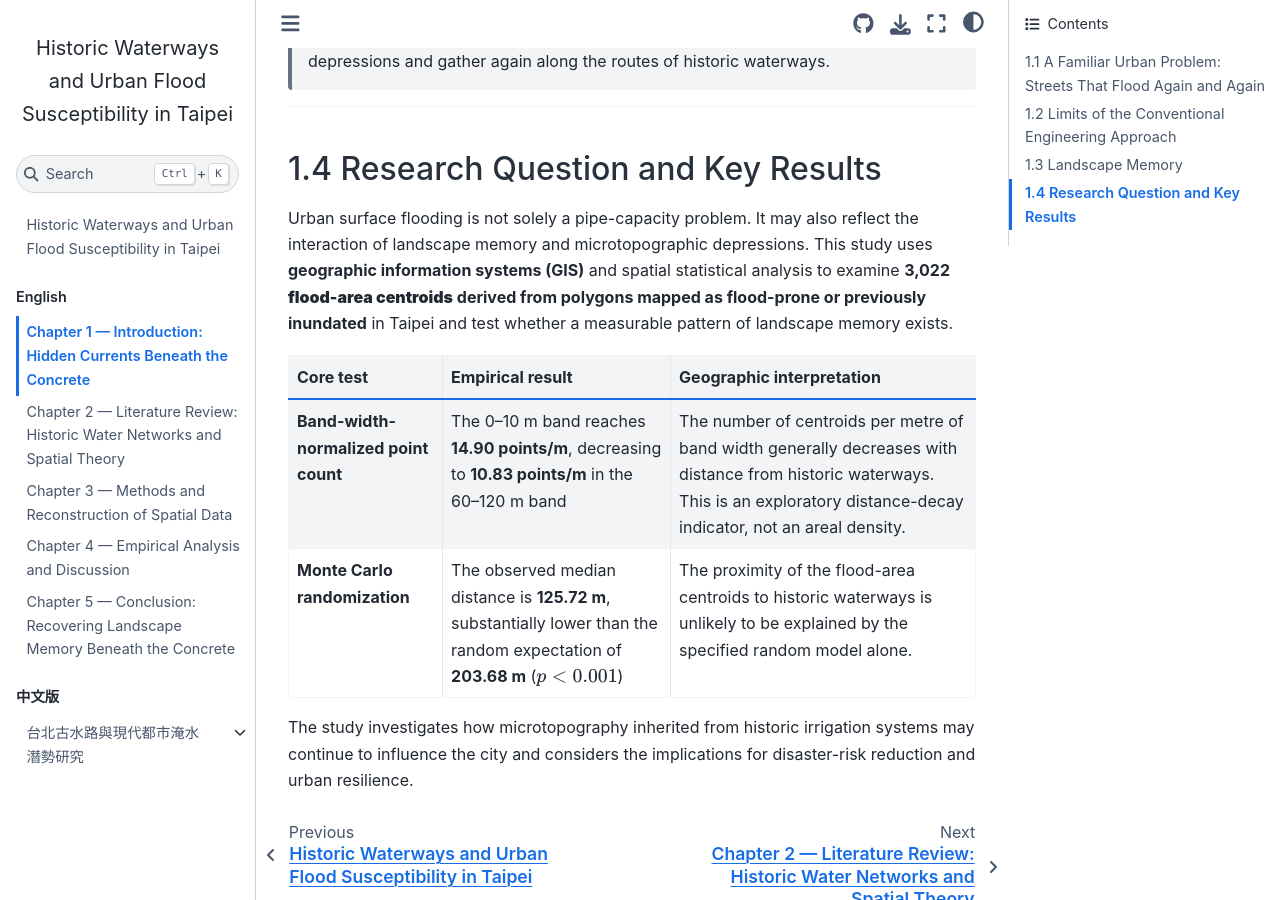
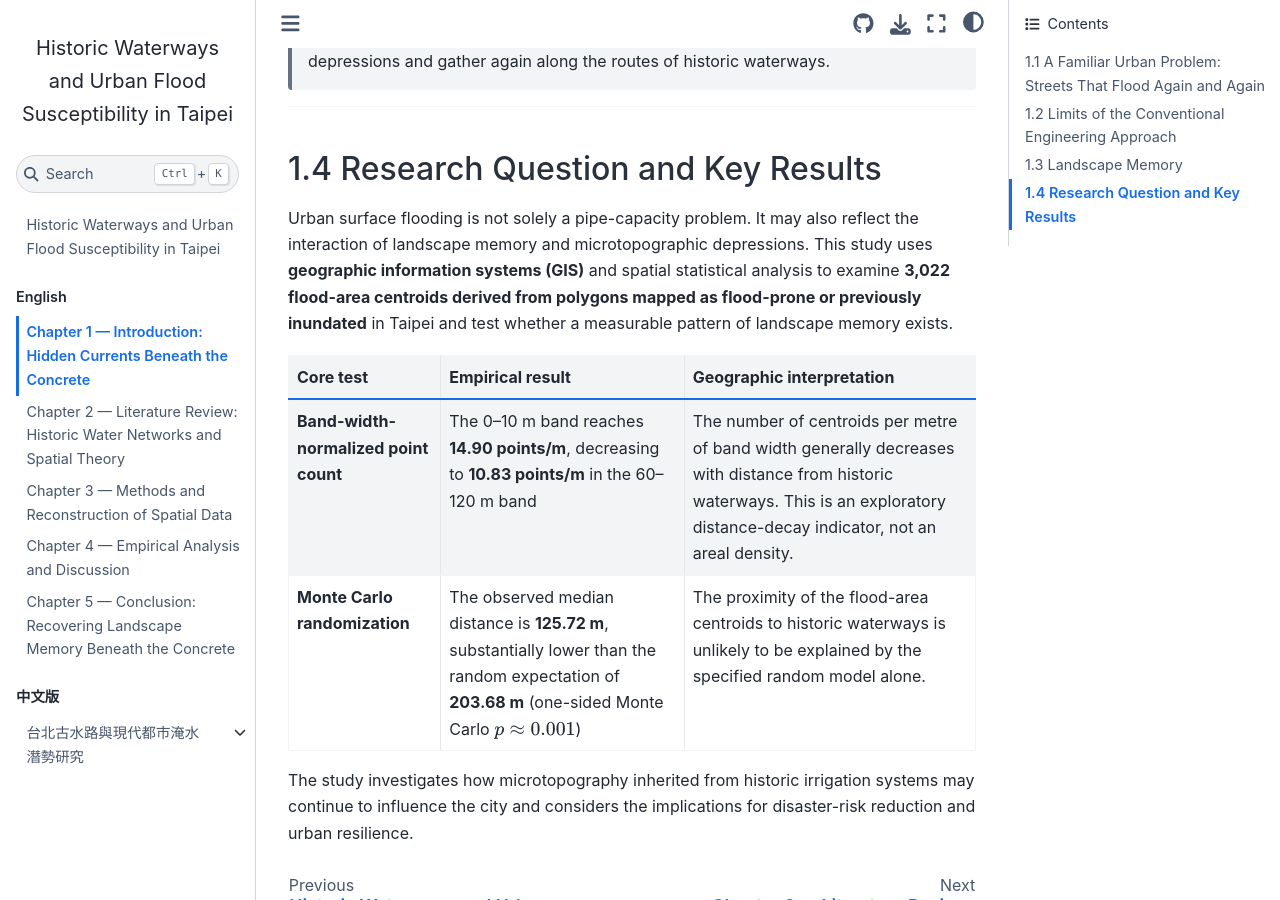
Before and after one commit to oceanfang1103-bot/taipei_waterway_book, a Jupyter Book: the page built from chapters/01_invisible_waterway.md, in a window 1280 px wide and 900 px high, scrolled down 1402 px. Built offline with Jupyter Book 1.0.4 settings and Sphinx 7.4.7 and the Sphinx Book theme 1.1.4, drawn with Linux system fonts in a browser that asks for light colours.

Commit message:
Fix summary formatting and Monte Carlo wording

```diff
--- a/chapters/01_invisible_waterway.md
+++ b/chapters/01_invisible_waterway.md
@@ -33,11 +33,11 @@
 
 ### 1.4 Research Question and Key Results
 
-Urban surface flooding is not solely a pipe-capacity problem. It may also reflect the interaction of landscape memory and microtopographic depressions. This study uses **geographic information systems (GIS)** and spatial statistical analysis to examine **3,022 **flood-area centroids** derived from polygons mapped as flood-prone or previously inundated** in Taipei and test whether a measurable pattern of landscape memory exists.
+Urban surface flooding is not solely a pipe-capacity problem. It may also reflect the interaction of landscape memory and microtopographic depressions. This study uses **geographic information systems (GIS)** and spatial statistical analysis to examine **3,022 flood-area centroids derived from polygons mapped as flood-prone or previously inundated** in Taipei and test whether a measurable pattern of landscape memory exists.
 
 | Core test | Empirical result | Geographic interpretation |
 | :--- | :--- | :--- |
 | **Band-width-normalized point count** | The 0–10 m band reaches **14.90 points/m**, decreasing to **10.83 points/m** in the 60–120 m band | The number of centroids per metre of band width generally decreases with distance from historic waterways. This is an exploratory distance-decay indicator, not an areal density. |
-| **Monte Carlo randomization** | The observed median distance is **125.72 m**, substantially lower than the random expectation of **203.68 m** ($p < 0.001$) | The proximity of the flood-area centroids to historic waterways is unlikely to be explained by the specified random model alone. |
+| **Monte Carlo randomization** | The observed median distance is **125.72 m**, substantially lower than the random expectation of **203.68 m** (one-sided Monte Carlo $p \approx 0.001$) | The proximity of the flood-area centroids to historic waterways is unlikely to be explained by the specified random model alone. |
 
 The study investigates how microtopography inherited from historic irrigation systems may continue to influence the city and considers the implications for disaster-risk reduction and urban resilience.
```
